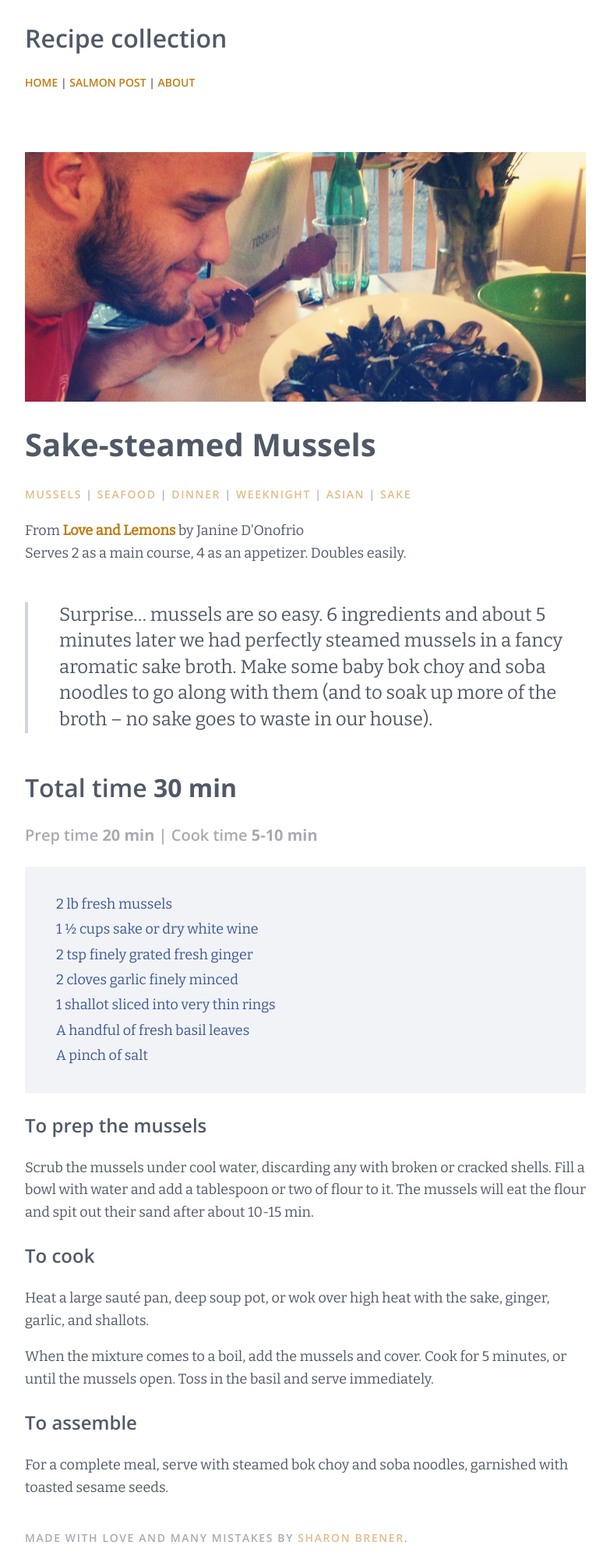
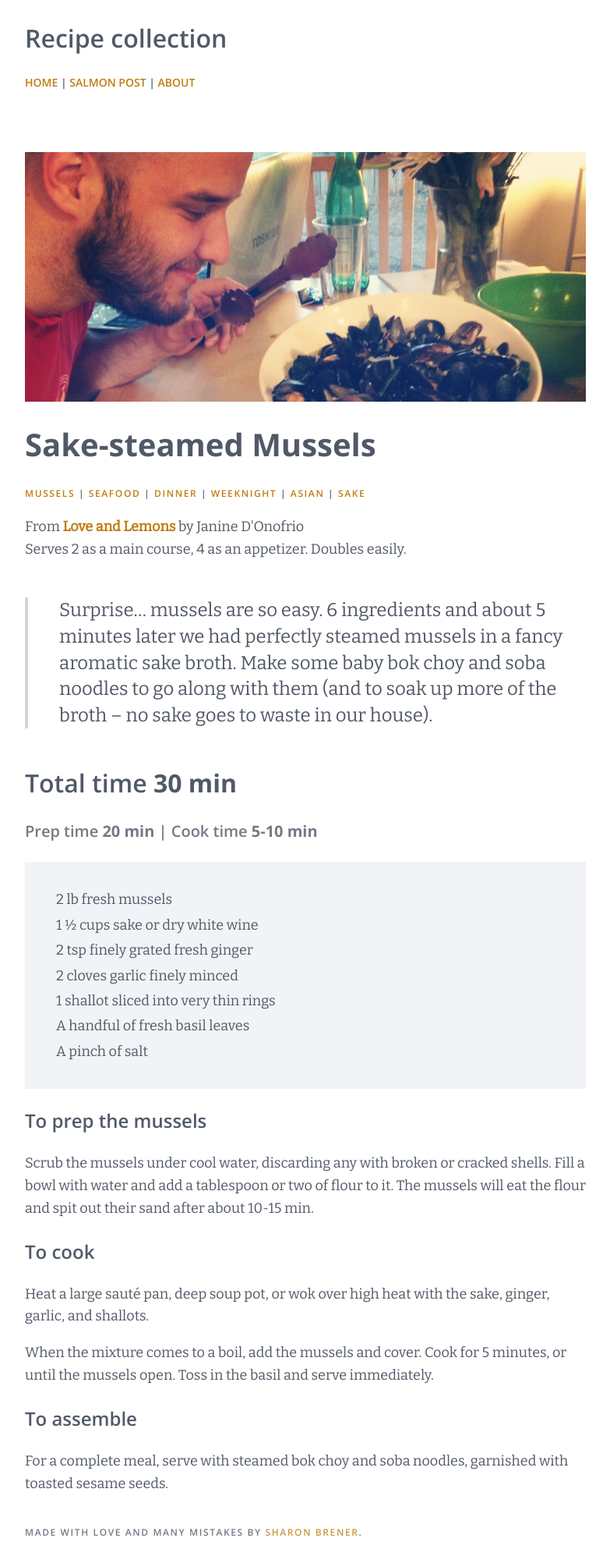
Before and after one commit to scottgallant/recipe-collection, a Jekyll site: the page built from _posts/2017-01-07-sake-steamed-mussels.md, in a window 1280 px wide. Shown: the whole page at 78% size, without its empty margins (248-1031 px from the left). Built offline with Jekyll 4.4.1, drawn with Linux system fonts in a browser that asks for light colours.

Commit message:
h4 size and opacity

```diff
--- a/css/style.css
+++ b/css/style.css
@@ -75,8 +75,7 @@ h4 {
 h5 {
 	text-transform: uppercase;
 	letter-spacing: 0.1rem;
-	font-size: 0.875rem;
-	opacity: 0.5;
+	font-size: 0.75rem;
 	font-weight: 600;
 	}
 
@@ -136,6 +135,7 @@ content {
 
 .footer-content {
 	margin-top: 2.5rem;
+	opacity: 0.8;
 	}
 
 
@@ -166,11 +166,10 @@ content {
 	padding: 2rem 2.5rem;
 	white-space: pre-line;
 	line-height: 1.8;
-	color: #3d5a95;
 	}
 
 .time-breakdown h4 {
-	opacity: 0.5;
+	opacity: 0.8;
 	margin-top: 0.625rem;
 	width: 85%;
 	}
```
